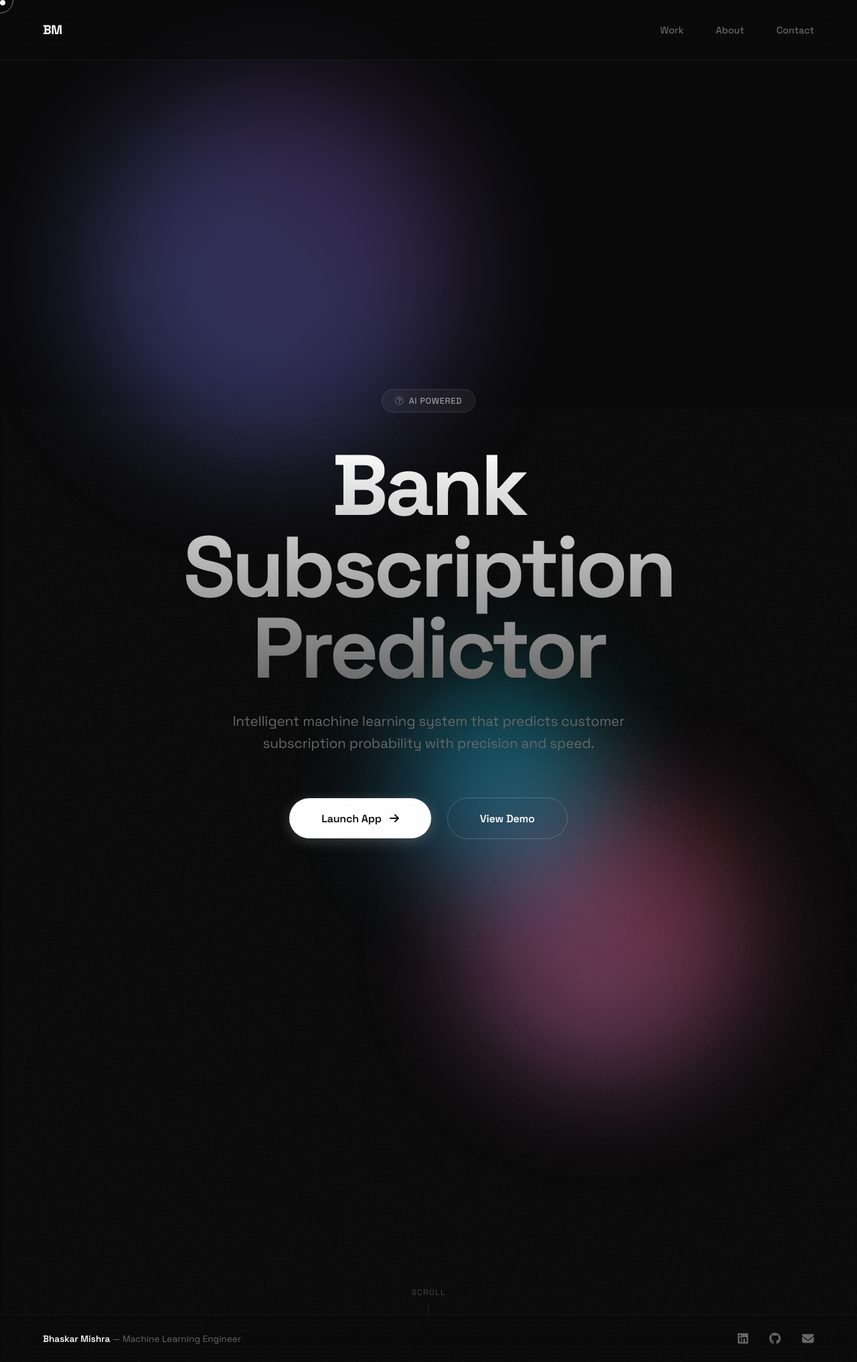
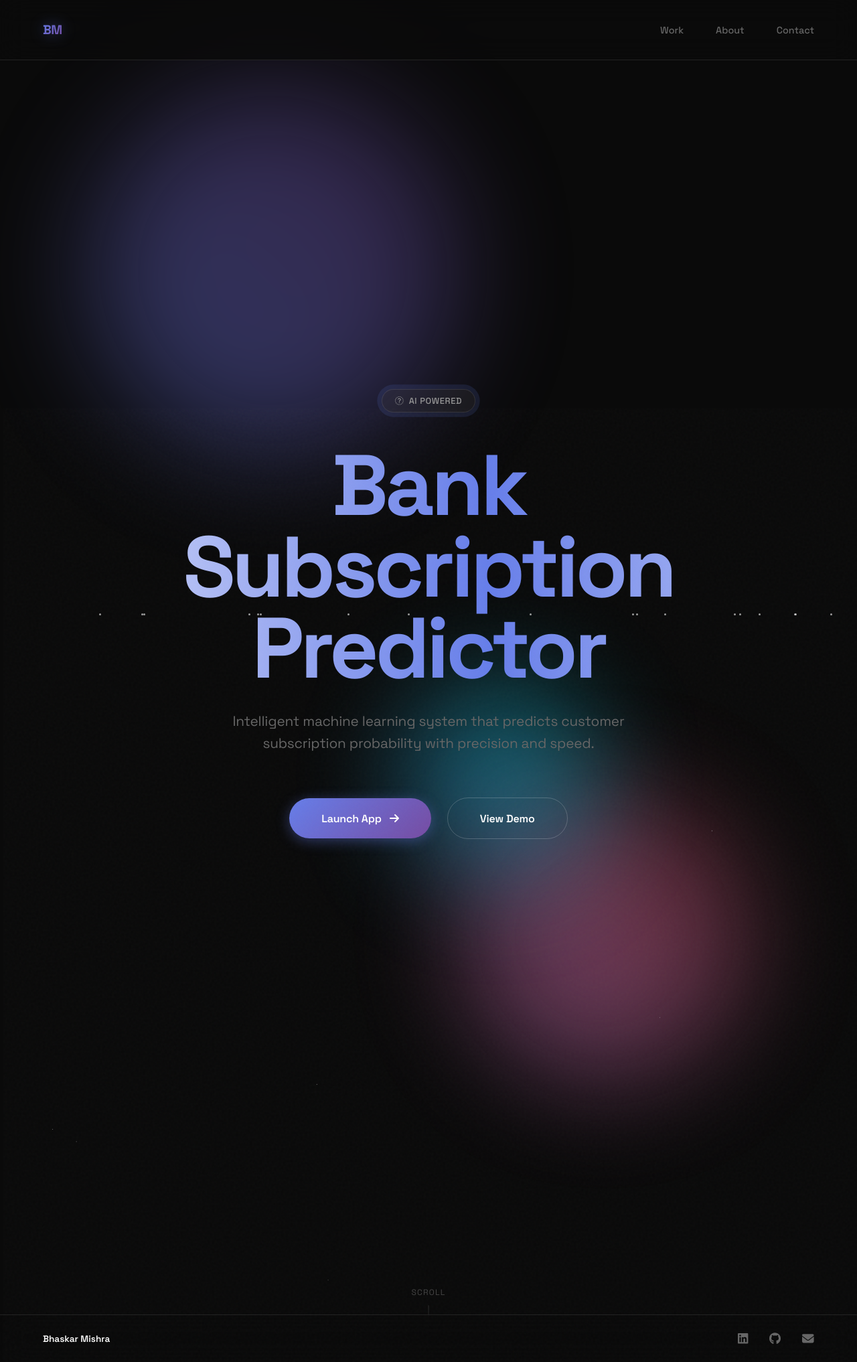
Before and after one commit to BhaskarMishra05/Binary-Classification-of-Bank, a Flask app: page / in a window 1280 px wide. Shown: the whole page at 67% size. Run offline with Flask 3, Linux system fonts and the light colour scheme.

Commit message:
updated html files

```diff
--- a/templates/home.html
+++ b/templates/home.html
@@ -617,7 +617,7 @@
   </div>
 
   <footer>
-    <strong>Bhaskar Mishra</strong> — Machine Learning Engineer
+    <strong>Bhaskar Mishra</strong>
   </footer>
 
   <script>
--- a/templates/index.html
+++ b/templates/index.html
@@ -48,28 +48,31 @@
   90% { transform: translate(-10%, 10%); }
 }
 
-.cursor-dot {
-  width: 8px;
-  height: 8px;
-  background: #fff;
+.particle {
+  position: absolute;
+  width: 3px;
+  height: 3px;
+  background: rgba(255, 255, 255, 0.6);
   border-radius: 50%;
-  position: fixed;
   pointer-events: none;
-  z-index: 9999;
-  mix-blend-mode: difference;
-  transition: transform 0.2s ease;
+  animation: particleFloat 15s linear infinite;
 }
 
-.cursor-outline {
-  width: 40px;
-  height: 40px;
-  border: 1px solid rgba(255, 255, 255, 0.5);
-  border-radius: 50%;
-  position: fixed;
-  pointer-events: none;
-  z-index: 9999;
-  transition: all 0.15s ease-out;
-  mix-blend-mode: difference;
+@keyframes particleFloat {
+  0% {
+    transform: translateY(100vh) translateX(0) scale(0);
+    opacity: 0;
+  }
+  10% {
+    opacity: 1;
+  }
+  90% {
+    opacity: 1;
+  }
+  100% {
+    transform: translateY(-100vh) translateX(100px) scale(1);
+    opacity: 0;
+  }
 }
 
 nav {
@@ -82,15 +85,41 @@
   justify-content: space-between;
   align-items: center;
   z-index: 50;
-  background: rgba(10, 10, 10, 0.5);
+  background: rgba(10, 10, 10, 0.8);
   backdrop-filter: blur(20px);
-  border-bottom: 1px solid rgba(255, 255, 255, 0.05);
+  border-bottom: 1px solid rgba(255, 255, 255, 0.1);
+  animation: slideDown 0.8s ease-out;
+}
+
+@keyframes slideDown {
+  from {
+    transform: translateY(-100%);
+    opacity: 0;
+  }
+  to {
+    transform: translateY(0);
+    opacity: 1;
+  }
 }
 
 .logo {
   font-size: 1.2rem;
   font-weight: 700;
   letter-spacing: -0.02em;
+  background: linear-gradient(135deg, #667eea 0%, #764ba2 100%);
+  -webkit-background-clip: text;
+  -webkit-text-fill-color: transparent;
+  background-clip: text;
+  animation: glow 3s ease-in-out infinite;
+}
+
+@keyframes glow {
+  0%, 100% {
+    filter: drop-shadow(0 0 8px rgba(102, 126, 234, 0.4));
+  }
+  50% {
+    filter: drop-shadow(0 0 16px rgba(102, 126, 234, 0.6));
+  }
 }
 
 .nav-links {
@@ -207,10 +236,32 @@
   margin-bottom: 3rem;
   text-transform: uppercase;
   color: #999;
+  animation: pulse 2s ease-in-out infinite;
+}
+
+@keyframes pulse {
+  0%, 100% {
+    box-shadow: 0 0 0 0 rgba(102, 126, 234, 0.4);
+  }
+  50% {
+    box-shadow: 0 0 0 10px rgba(102, 126, 234, 0);
+  }
 }
 
 .badge i {
   color: #667eea;
+  animation: sparkle 1.5s ease-in-out infinite;
+}
+
+@keyframes sparkle {
+  0%, 100% {
+    transform: scale(1) rotate(0deg);
+    opacity: 1;
+  }
+  50% {
+    transform: scale(1.2) rotate(180deg);
+    opacity: 0.8;
+  }
 }
 
 h1 {
@@ -219,10 +270,21 @@
   line-height: 0.95;
   letter-spacing: -0.04em;
   margin-bottom: 2rem;
-  background: linear-gradient(180deg, #fff 0%, #666 100%);
+  background: linear-gradient(90deg, #fff 0%, #667eea 50%, #fff 100%);
   -webkit-background-clip: text;
   -webkit-text-fill-color: transparent;
   background-clip: text;
+  animation: textShine 3s linear infinite;
+  background-size: 200% auto;
+}
+
+@keyframes textShine {
+  0% {
+    background-position: 0% center;
+  }
+  100% {
+    background-position: 200% center;
+  }
 }
 
 .subtitle {
@@ -260,14 +322,31 @@
 }
 
 .btn-primary {
-  background: #fff;
-  color: #0a0a0a;
-  box-shadow: 0 4px 20px rgba(255, 255, 255, 0.2);
+  background: linear-gradient(135deg, #667eea 0%, #764ba2 100%);
+  color: #fff;
+  box-shadow: 0 4px 20px rgba(102, 126, 234, 0.4);
+  position: relative;
+  overflow: hidden;
+}
+
+.btn-primary::before {
+  content: '';
+  position: absolute;
+  top: 0;
+  left: -100%;
+  width: 100%;
+  height: 100%;
+  background: linear-gradient(90deg, transparent, rgba(255, 255, 255, 0.3), transparent);
+  transition: left 0.5s ease;
+}
+
+.btn-primary:hover::before {
+  left: 100%;
 }
 
 .btn-primary:hover {
-  transform: translateY(-2px);
-  box-shadow: 0 8px 30px rgba(255, 255, 255, 0.3);
+  transform: translateY(-2px) scale(1.02);
+  box-shadow: 0 8px 30px rgba(102, 126, 234, 0.6);
 }
 
 .btn-secondary {
@@ -319,9 +398,21 @@
   justify-content: space-between;
   align-items: center;
   z-index: 50;
-  background: rgba(10, 10, 10, 0.5);
+  background: rgba(10, 10, 10, 0.8);
   backdrop-filter: blur(20px);
-  border-top: 1px solid rgba(255, 255, 255, 0.05);
+  border-top: 1px solid rgba(255, 255, 255, 0.1);
+  animation: slideUp 0.8s ease-out 0.3s backwards;
+}
+
+@keyframes slideUp {
+  from {
+    transform: translateY(100%);
+    opacity: 0;
+  }
+  to {
+    transform: translateY(0);
+    opacity: 1;
+  }
 }
 
 .footer-left {
@@ -343,11 +434,13 @@
   color: #666;
   text-decoration: none;
   font-size: 1.1rem;
-  transition: color 0.3s ease;
+  transition: all 0.3s ease;
+  display: inline-block;
 }
 
 .social-links a:hover {
-  color: #fff;
+  color: #667eea;
+  transform: translateY(-3px);
 }
 
 @media (max-width: 768px) {
@@ -402,8 +495,6 @@
 </head>
 <body>
 <div class="grain"></div>
-<div class="cursor-dot" id="cursorDot"></div>
-<div class="cursor-outline" id="cursorOutline"></div>
 
 <nav>
   <div class="logo">BM</div>
@@ -449,7 +540,7 @@
 
 <footer>
   <div class="footer-left">
-    <strong>Bhaskar Mishra</strong> — Machine Learning Engineer
+    <strong>Bhaskar Mishra</strong>
   </div>
   <div class="social-links">
     <a href="https://www.linkedin.com/in/bhaskar-mishra-026848221/" target="_blank" title="LinkedIn">
@@ -465,45 +556,19 @@
 </footer>
 
 <script>
-const cursorDot = document.getElementById('cursorDot');
-const cursorOutline = document.getElementById('cursorOutline');
+function createParticles() {
+  const particleCount = 30;
+  const hero = document.querySelector('.hero');
 
-let mouseX = 0, mouseY = 0;
-let outlineX = 0, outlineY = 0;
-
-document.addEventListener('mousemove', (e) => {
-  mouseX = e.clientX;
-  mouseY = e.clientY;
-
-  cursorDot.style.left = mouseX + 'px';
-  cursorDot.style.top = mouseY + 'px';
-});
-
-function animateOutline() {
-  outlineX += (mouseX - outlineX) * 0.15;
-  outlineY += (mouseY - outlineY) * 0.15;
-
-  cursorOutline.style.left = outlineX - 20 + 'px';
-  cursorOutline.style.top = outlineY - 20 + 'px';
-
-  requestAnimationFrame(animateOutline);
+  for (let i = 0; i < particleCount; i++) {
+    const particle = document.createElement('div');
+    particle.className = 'particle';
+    particle.style.left = Math.random() * 100 + '%';
+    particle.style.animationDelay = Math.random() * 15 + 's';
+    particle.style.animationDuration = (Math.random() * 10 + 10) + 's';
+    hero.appendChild(particle);
+  }
 }
-
-animateOutline();
-
-const interactiveElements = document.querySelectorAll('a, button, .btn');
-
-interactiveElements.forEach(el => {
-  el.addEventListener('mouseenter', () => {
-    cursorDot.style.transform = 'scale(1.5)';
-    cursorOutline.style.transform = 'scale(1.5)';
-  });
-
-  el.addEventListener('mouseleave', () => {
-    cursorDot.style.transform = 'scale(1)';
-    cursorOutline.style.transform = 'scale(1)';
-  });
-});
 
 function launchPredictor(event) {
   event.preventDefault();
@@ -516,17 +581,19 @@
 }
 
 document.addEventListener('DOMContentLoaded', () => {
+  createParticles();
+
   const elements = document.querySelectorAll('.badge, h1, .subtitle, .cta-group');
 
   elements.forEach((el, index) => {
     el.style.opacity = '0';
-    el.style.transform = 'translateY(20px)';
+    el.style.transform = 'translateY(30px)';
 
     setTimeout(() => {
-      el.style.transition = 'opacity 0.8s ease, transform 0.8s ease';
+      el.style.transition = 'opacity 1s ease, transform 1s cubic-bezier(0.34, 1.56, 0.64, 1)';
       el.style.opacity = '1';
       el.style.transform = 'translateY(0)';
-    }, 100 * index);
+    }, 150 * index);
   });
 });
 
@@ -539,6 +606,24 @@
     }
   });
 });
+
+const observerOptions = {
+  threshold: 0.1,
+  rootMargin: '0px 0px -100px 0px'
+};
+
+const observer = new IntersectionObserver((entries) => {
+  entries.forEach(entry => {
+    if (entry.isIntersecting) {
+      entry.target.style.opacity = '1';
+      entry.target.style.transform = 'translateY(0)';
+    }
+  });
+}, observerOptions);
+
+document.querySelectorAll('.hero-content > *').forEach(el => {
+  observer.observe(el);
+});
 </script>
 </body>
 </html>
```
